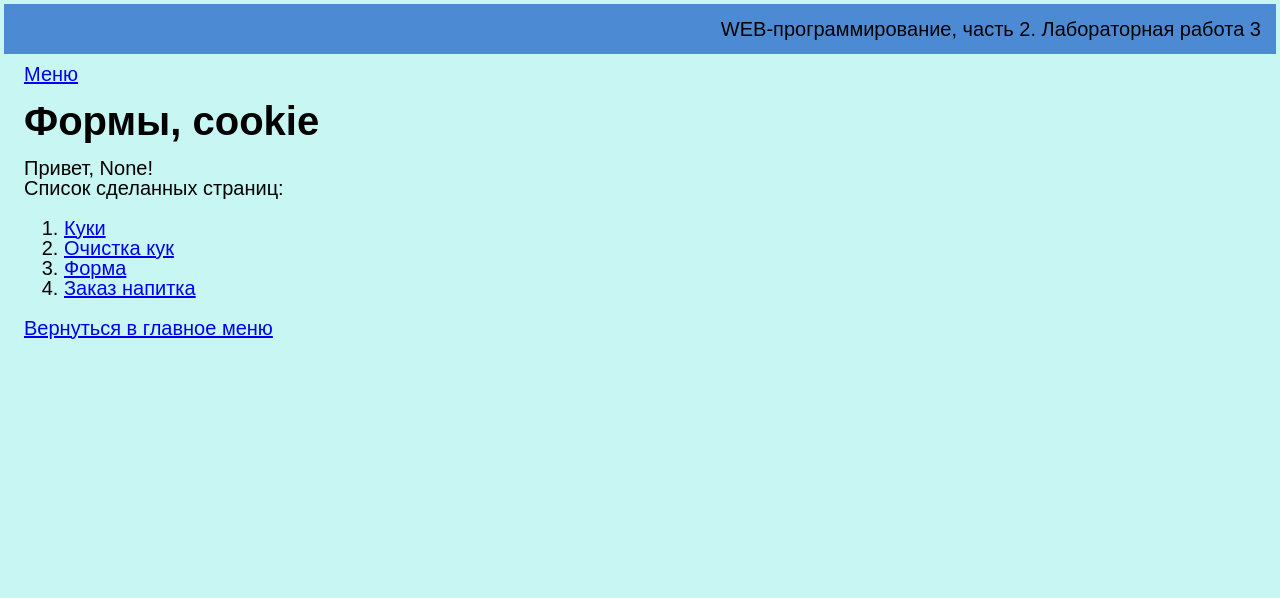
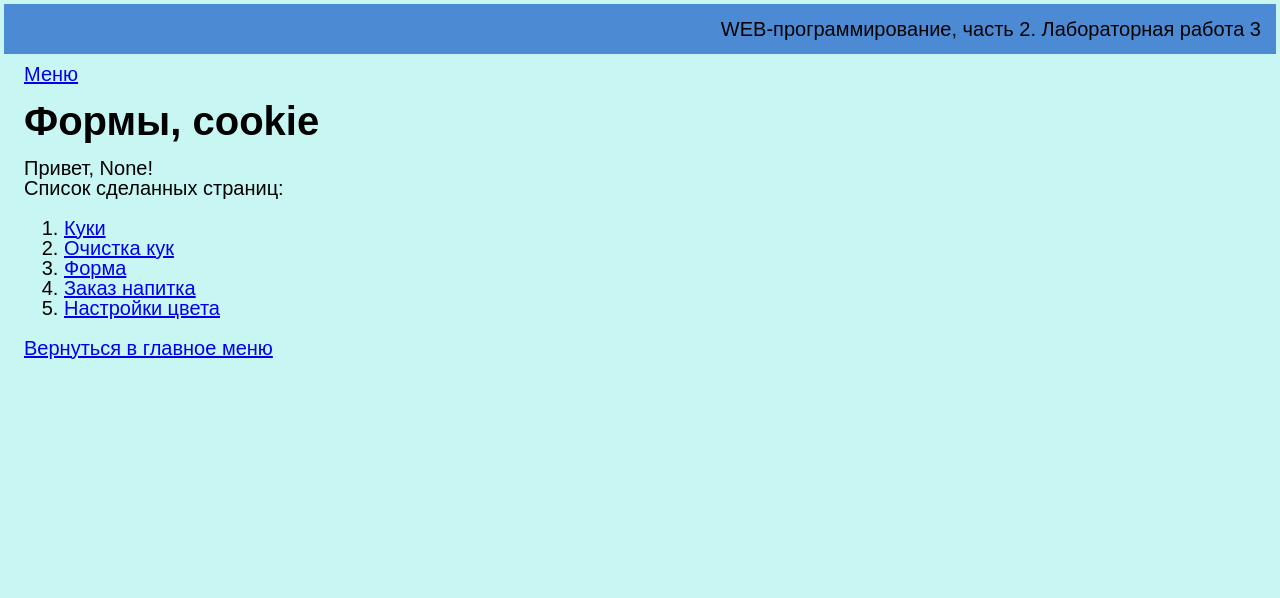
Before and after one commit to brkhtvvv/web--programming-labs-2, a Flask app: page /lab3/ in a window 1280 px wide. Shown: the top 598 px of the page. Run offline with Flask 3, Linux system fonts and the light colour scheme.

Commit message:
Настройки отображения

```diff
--- a/lab3.py
+++ b/lab3.py
@@ -63,3 +63,15 @@
 def success():
     price = request.args.get('price')
     return render_template('lab3/success.html', price=price)
+
+@lab3.route('/lab3/settings')
+def settings():
+    color = request.args.get('color')
+    if color:
+        resp = make_response(redirect('/lab3/settings'))
+        resp.set_cookie('color', color)
+        return resp
+
+    color = request.cookies.get('color')
+    resp = make_response(render_template('lab3/settings.html', color=color))
+    return resp
--- a/templates/base.html
+++ b/templates/base.html
@@ -6,6 +6,20 @@
     <title>Бархатова Ольга. {% block lab %}{% endblock %}</title>
     <link rel="stylesheet" href="{{ url_for('static', filename='main.css') }}">
     <link rel="icon" type="image/png" sizes="32x32" href="{{ url_for('static', filename='favicon.ico') }}">
+    <style>
+        body{
+            {% if request.cookies.get('color') %}
+                color: {{request.cookies.get('color') }};
+            {% endif %}
+            {% if request.cookies.get('bg_color') %}
+                background-color: {{ request.cookies.get('bg_color') }};
+            {% endif %}
+
+            {% if request.cookies.get('font_size') %}
+                font-size: {{ request.cookies.get('font_size') }}px;
+            {% endif %}
+        }
+    </style>
 </head>
 <body>
     <header>
--- a/templates/lab3/lab3.html
+++ b/templates/lab3/lab3.html
@@ -21,6 +21,9 @@
         <li>
             <a href="/lab3/order">Заказ напитка</a>
         </li>
+        <li>
+            <a href="/lab3/settings">Настройки цвета</a>
+        </li>
     </ol>
     <div>
         <a href="http://127.0.0.1:5000/menu"></a>
```
Also changed, not shown: templates/lab3/settings.html (added, +26 -0 lines).
